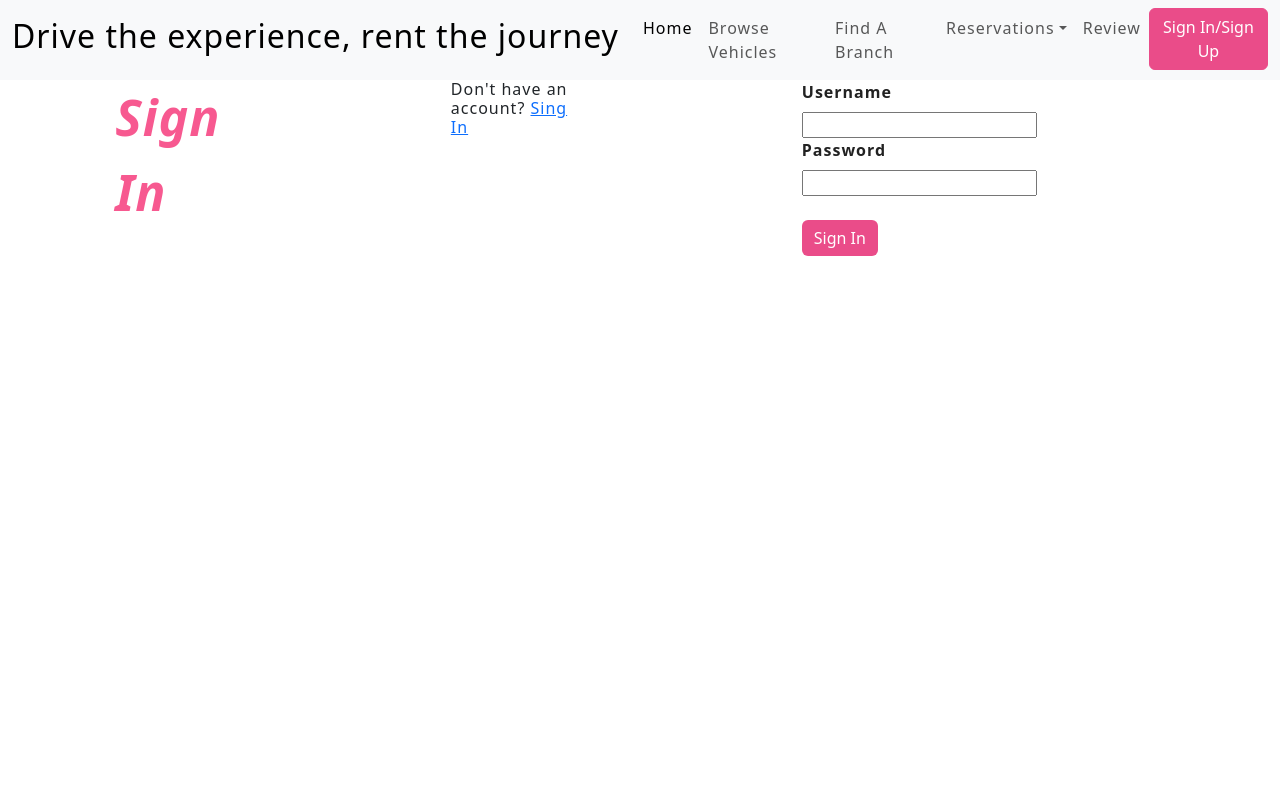
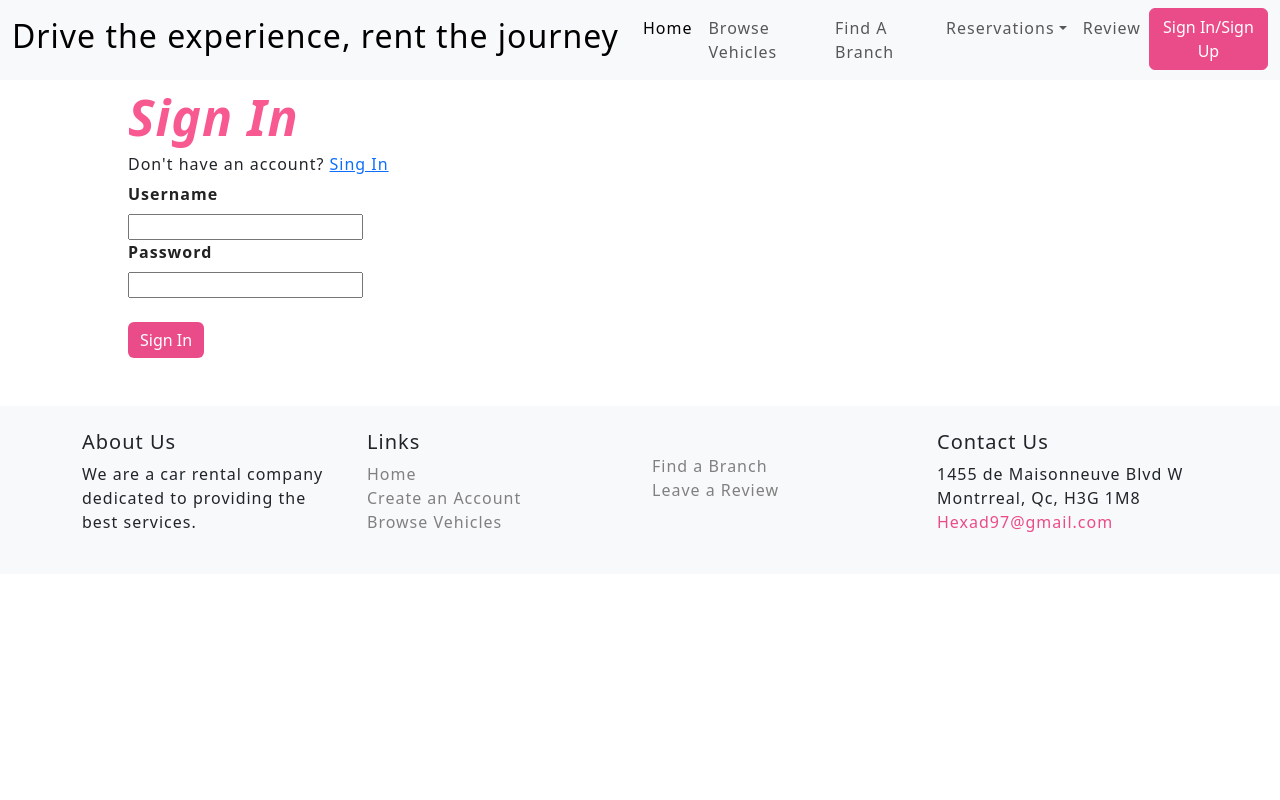
Before and after one commit to Crystalz03/hexad-soen341projectW2024, a React (Create React App) app in the folder App/: page /SignIn in a window 1280 px wide. Shown: the top 800 px of the page. Built offline with nearby package versions, Linux system fonts and the light colour scheme.

Commit message:
fix home and find branch page

```diff
--- a/App/public/assets/css/style.css
+++ b/App/public/assets/css/style.css
@@ -204,15 +204,10 @@ header {
 }
 
 .main-content {
-  position: relative;
-  display: flex;
-  min-height: 100vh;
-  width: 90%;
-  max-width: 100vw;
-  .main-content{
-    width: 100%;
-
-  }
+  display: block;
+  margin-left: auto;
+  margin-right: auto;
+  width: 100%;
 }
 
 .main-content > * {
--- a/App/src/components/layout/Card.js
+++ b/App/src/components/layout/Card.js
@@ -1,10 +1,9 @@
 import React from "react";
 import "bootstrap/dist/css/bootstrap.min.css";
-import "../../../public/assets/css/style.css";
 
 function Card({imageUrl, title, description, buttonText, onClick}){
  return(
-    <div className="card" style={{width: '30rem'}}>
+    <div className="vehicle-card" style={{width: '18rem'}}>
         <img
               style={{marginTop: '2em'}}
               src={imageUrl}
--- a/App/src/pages/allUsers/Branches.js
+++ b/App/src/pages/allUsers/Branches.js
@@ -5,13 +5,13 @@ import "../../../public/assets/css/style.css";
 
 function Branches() {
   return (
-    <div className="main-content" >
-      <div className="title-box">
-            <div className="check-in-title">Find Nearest Branch</div>
-          </div>
-
-            <BranchFinder map={true}/>
-
+    <div>
+      <div className="title-box"  style={{marginLeft:"10%"}}>
+        <div className="check-in-title">Find Nearest Branch</div>
+      </div>
+      <div className="main-content">
+        <BranchFinder map={true} />
+      </div>
     </div>
   );
 }
--- a/App/src/pages/allUsers/Home.js
+++ b/App/src/pages/allUsers/Home.js
@@ -6,21 +6,26 @@ import BrowseVehicles from "../../components/vehicleManagement/BrowseVehicles";
 
 function Home() {
   return (
-        <div className="main-content">
-          <div className="title-box">
+    <div>
+      <div className="title-box" style={{marginLeft:"10%"}}>
         <div className="check-in-title">Start a Reservation</div>
       </div>
+      <div className="main-content">
       <div>
-          <label className="all-caps location-title" htmlFor="location" style={{marginBottom: '0'}}>
+        <label
+          className="all-caps location-title"
+          htmlFor="location"
+          style={{ marginBottom: "0" }}
+        >
           Location*
         </label>
-            <BranchFinder map={false}/>
+        <BranchFinder map={false} />
         <HomeForm />
         <div>
-            <BrowseVehicles card={"card"}/>
+          <BrowseVehicles card={"card"} />
         </div>
       </div>
-
+    </div>
     </div>
   );
 }
```
Also changed, not shown: App/src/components/layout/NavBar.js (+9 -11 lines), 1 other file (tests, documents, lock files or other folders). Lines whose indentation alone changed are shown as unchanged.
